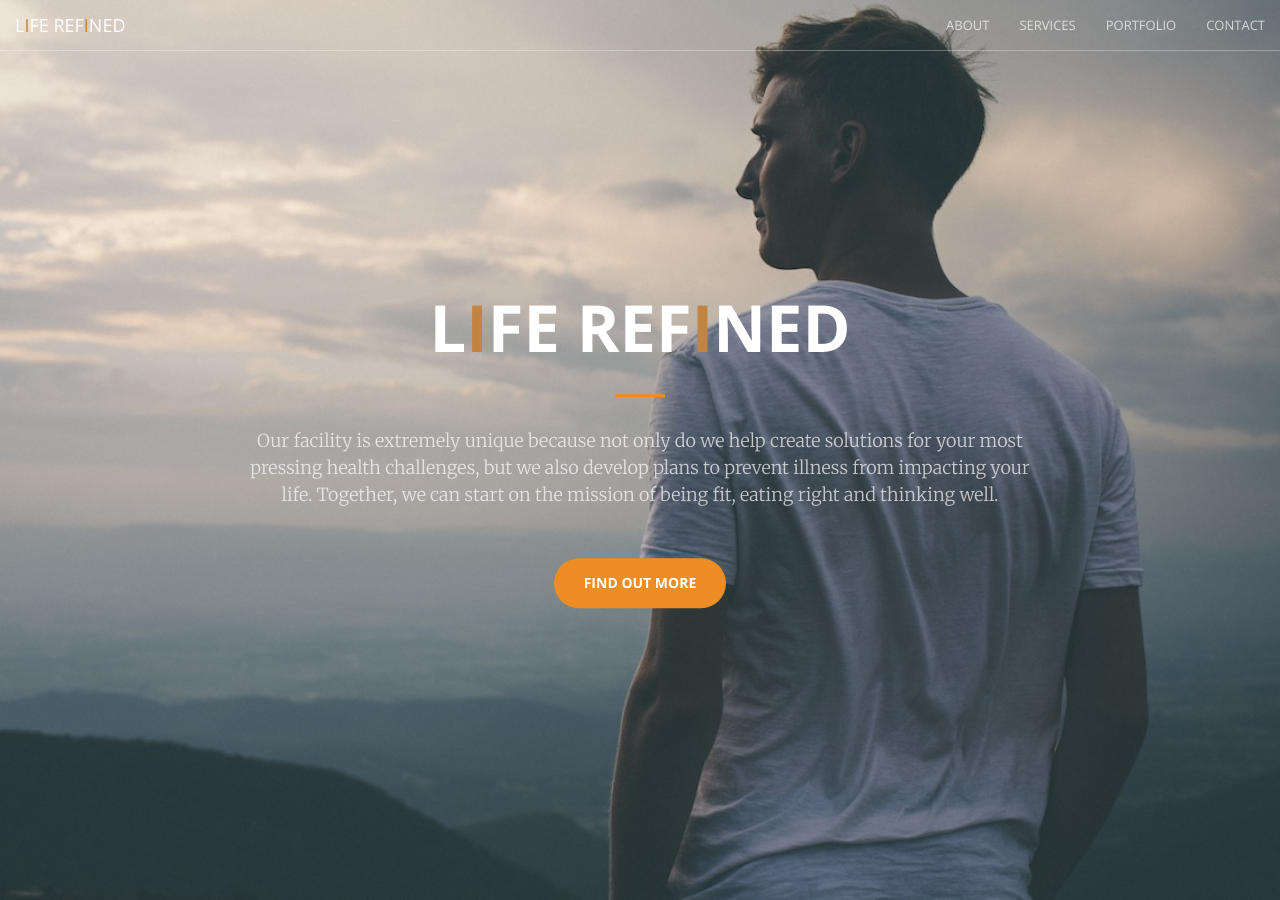
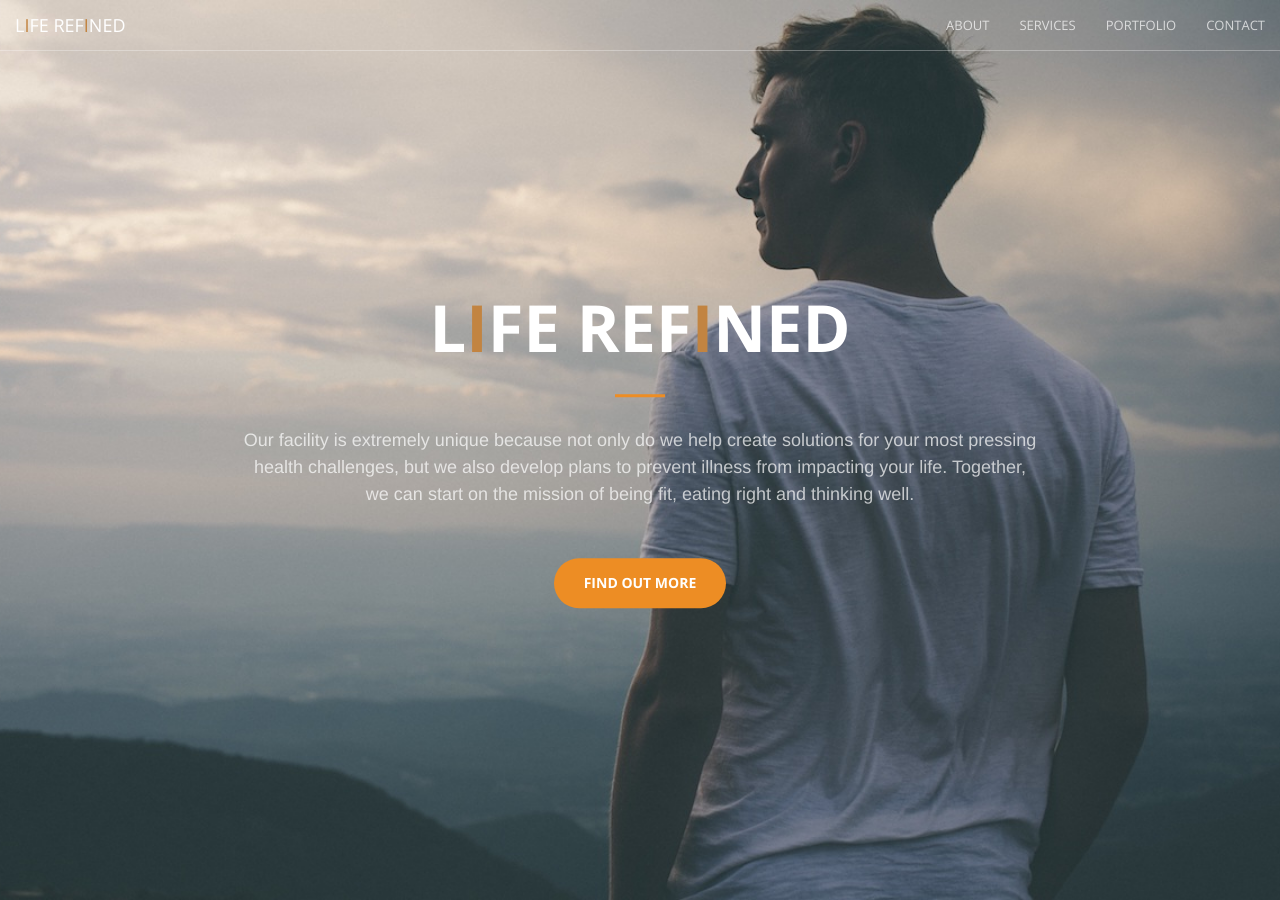
Before and after one commit to liferefined/liferefined.com, a Jekyll site: the page built from index.md, in a window 1280 px wide and 900 px high. Built offline with Jekyll 4.4.1, drawn with Linux system fonts in a browser that asks for light colours.

Commit message:
merri-who?

```diff
--- a/_sass/_mixins.scss
+++ b/_sass/_mixins.scss
@@ -62,5 +62,5 @@
 
 @mixin serif-font()
 {
-  font-family: 'Merriweather', 'Helvetica Neue', Arial, sans-serif;
+  font-family: 'Helvetica Neue', Arial, sans-serif;
 }
```
